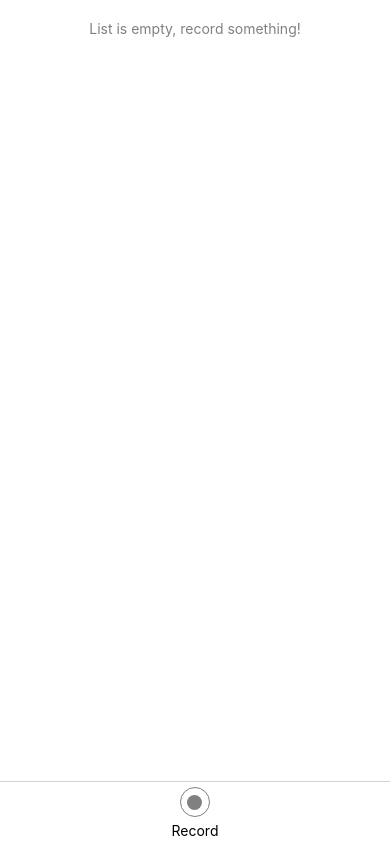
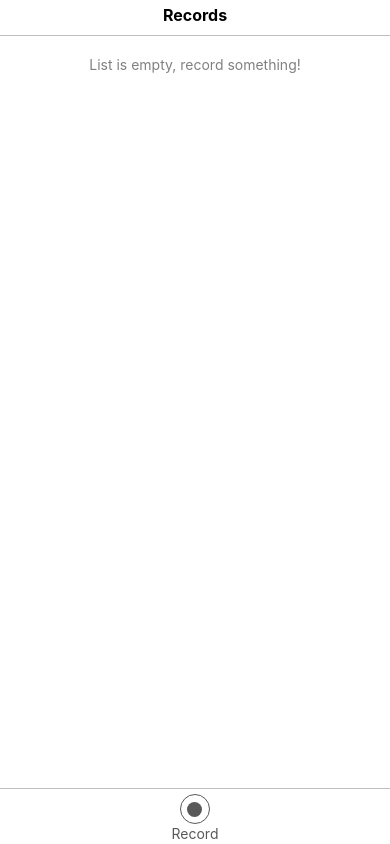
Before and after one commit to letsbelopez/hill-pass, a React Native app: screen / in a window 390 px wide. Built offline with nearby package versions, Linux system fonts and the light colour scheme.

Commit message:
minor design changes: Icons, Layout order

```diff
--- a/components/RecordItem.js
+++ b/components/RecordItem.js
@@ -9,8 +9,8 @@ export default function RecordItem({record, onPress}) {
       <View style={{flexDirection: 'row', justifyContent: 'space-between'}}>
         <Text>{record.title}</Text>
         <View style={{alignItems: 'flex-end'}}>
+          <Text>{record.count}</Text>
           <TimerDisplay seconds={record.milliseconds} fontSize={14} color='black' />
-          <Text>{record.count}</Text>
         </View>
       </View>
     </TouchableOpacity>
--- a/components/TimerDisplay.js
+++ b/components/TimerDisplay.js
@@ -6,7 +6,7 @@ export default function TimerDisplay(props) {
   let hours = Math.floor((props.seconds % (1000 * 60 * 60 * 24)) / (1000 * 60 * 60));
   let minutes = Math.floor((props.seconds % (1000 * 60 * 60)) / (1000 * 60));
   let seconds = Math.floor((props.seconds % (1000 * 60)) / 1000);
-  let milliseconds = Math.floor((props.seconds % (1000)) / 1);
+  let milliseconds = Math.floor((props.seconds % (1000)) / 10);
 
   return (
     <View style={styles.container}>
@@ -14,8 +14,8 @@ export default function TimerDisplay(props) {
       { hours > 0 ? <Text>{`${hours}h`}</Text> : null }
       { hours > 0 ? <Text>{`${hours}h`}</Text> : null }
       <Text style={{...styles.text, fontSize: props.fontSize, color: props.color}}>{`${minutes}`.padStart(2, '0')}:</Text>
-      <Text style={{...styles.text, fontSize: props.fontSize, color: props.color}}>{`${seconds}`.padStart(2, '0')}:</Text>
-      <Text style={{...styles.text, fontSize: props.fontSize, color: props.color}}>{`${milliseconds}`.padStart(3, '0')}</Text>
+      <Text style={{...styles.text, fontSize: props.fontSize, color: props.color}}>{`${seconds}`.padStart(2, '0')}.</Text>
+      <Text style={{...styles.text, fontSize: props.fontSize, color: props.color}}>{`${milliseconds}`.padStart(2, '0')}</Text>
     </View>
   );
 }
--- a/screens/FinishScreen.js
+++ b/screens/FinishScreen.js
@@ -15,16 +15,16 @@ export default function FinishScreen(props) {
     }}>
       <View style={styles.horizontalRow}>
         <View style={styles.stat}>
+          <Text style={styles.statLabel}>Count</Text>
+          <Text style={{fontSize: 20}}>{props.count}</Text>
+        </View>
+        <View style={{borderWidth: 0.5, borderColor: 'grey', height: '35%'}} />
+        <View style={styles.stat}>
           <Text style={styles.statLabel}>Time</Text>
           <TimerDisplay seconds={props.milliseconds} fontSize={20} />
         </View>
-        <View style={{borderWidth: 0.5, borderColor: 'grey', height: '35%'}} />
-        <View style={styles.stat}>
-          <Text style={styles.statLabel}>Count</Text>
-          <Text style={{fontSize: 20}}>{props.count}</Text>
-        </View>
       </View>
-      <View style={styles.header}><Text style={styles.statLabel}>CUSTOMIZE YOUR TIMER</Text></View>
+      <View style={styles.header}><Text style={{...styles.statLabel, color: 'white'}}>ACTIVITY</Text></View>
       <View style={{...styles.formItem, ...styles.horizontalRow}}>
         <Text style={styles.formItemLabel}>Name:</Text>
         <TextInput placeholder="Title your recording" value={value} onChangeText={text => setTitle(text)} />
@@ -52,7 +52,7 @@ const styles = StyleSheet.create({
   header: {
     paddingVertical: 10,
     paddingHorizontal: 20,
-    backgroundColor: 'lightgrey'
+    backgroundColor: 'black'
   },
   formItem: {
     padding: 20,
--- a/screens/RecordingScreen.js
+++ b/screens/RecordingScreen.js
@@ -2,6 +2,7 @@ import { StatusBar } from 'expo-status-bar';
 import React from 'react';
 import { StyleSheet, Text, View, TouchableOpacity, Button, SafeAreaView, Modal } from 'react-native';
 import AsyncStorage from '@react-native-async-storage/async-storage';
+import { Ionicons } from '@expo/vector-icons';
 
 import TimerDisplay from '../components/TimerDisplay';
 import FinishScreen from './FinishScreen';
@@ -98,16 +99,18 @@ export default class RecordingScreen extends React.Component {
     return (
       <SafeAreaView style={styles.container}>
         <View style={styles.sectionVertical}>
+          <Text style={styles.label}>COUNT</Text>
+          <Text style={{fontSize: 100}}>{count}</Text>
+        </View>
+        <View style={{...styles.sectionVertical, ...styles.borderTopBottom}}>
           <Text style={styles.label}>TIME</Text>
           <TimerDisplay seconds={seconds} fontSize={75} color='black' />
         </View>
-        <View style={{...styles.sectionVertical, ...styles.borderTop}}>
-          <Text style={styles.label}>COUNT</Text>
-          <Text style={{fontSize: 100}}>{count}</Text>
-        </View>
-        <View style={{...styles.sectionHorizontal, ...styles.borderTop}}>
+        <View style={{...styles.sectionHorizontal}}>
           <View style={styles.buttonContainer}>
-            <Button onPress={this.onCountDown} title="-" />
+            <TouchableOpacity onPress={this.onCountDown}>
+              <Ionicons name="ios-remove" size={60}   />
+            </TouchableOpacity>
             <TouchableOpacity onPress={interval ? this.onStopClock : this.onStartClock}>
               <View style={interval ? styles.stopButton : styles.resumeButton}>
                 {interval ? <View style={styles.stopIcon}></View> : <Text style={{fontWeight: 'bold'}}>RESUME</Text>}
@@ -120,7 +123,9 @@ export default class RecordingScreen extends React.Component {
                 </View>
               </TouchableOpacity>
             )}
-            <Button onPress={this.onCountUp} title="+" />
+            <TouchableOpacity onPress={this.onCountUp}>
+              <Ionicons name="ios-add" size={60}   />
+            </TouchableOpacity>
           </View>
         </View>
 
@@ -167,9 +172,10 @@ const styles = StyleSheet.create({
     width: '90%',
     flex: 1,
   },
-  borderTop: {
-    borderTopColor: 'lightgrey',
+  borderTopBottom: {
+    borderColor: 'lightgrey',
     borderTopWidth: 1,
+    borderBottomWidth: 1,
   },
   stopButton: {
     width: 75,
--- a/screens/RecordsScreen.js
+++ b/screens/RecordsScreen.js
@@ -45,6 +45,9 @@ export default function RecordsScreen(props) {
 
   return (
     <SafeAreaView style={styles.container}>
+      <View style={styles.header}>
+        <Text style={styles.headerTitle}>Records</Text>
+      </View>
       <FlatList
         data={data}
         renderItem={renderItem}
@@ -76,21 +79,25 @@ export default function RecordsScreen(props) {
   );
 }
 
+const hpLightGrey = 'hsla(0, 0%, 75%, 1)';
+const hpFlatBlack = 'hsla(0, 0%, 15%, 1)';
+const hpTabsColor = 'hsla(0, 0%, 35%, 1)';
+
 const styles = StyleSheet.create({
   container: {
     flex: 1,
     backgroundColor: 'white'
   },
   separator: {
-    backgroundColor: 'lightgrey',
+    backgroundColor: hpFlatBlack,
     height: 1,
-    marginLeft: 20
+    marginHorizontal: 20,
   },
   footer: {
     paddingTop: 5,
-    paddingBottom: 5,
+    paddingBottom: 2,
     borderTopWidth: 1,
-    borderTopColor: 'lightgrey',
+    borderTopColor: hpLightGrey,
     backgroundColor: 'white'
   },
   recordButton: {
@@ -99,14 +106,15 @@ const styles = StyleSheet.create({
     alignItems: 'center',
   },
   recordButtonLabel: {
-    marginTop: 5
+    marginTop: 1,
+    color: hpTabsColor,
   },
   recordIconOuter: {
     height: 30,
     width: 30,
     borderRadius: 30 *2,
     borderWidth: 1,
-    borderColor: 'grey',
+    borderColor: hpTabsColor,
     alignItems: 'center',
     justifyContent: 'center',
   },
@@ -114,11 +122,23 @@ const styles = StyleSheet.create({
     height: 15,
     width: 15,
     borderRadius: 15 * 2,
-    backgroundColor: 'grey'
+    backgroundColor: hpTabsColor
   },
   emptyComponent: {
     padding: 20,
     justifyContent: 'center',
     alignItems: 'center',
   },
+  header: {
+    alignItems: 'center',
+    paddingTop: 5,
+    paddingBottom: 10,
+    borderBottomWidth: 1,
+    borderBottomColor: hpLightGrey,
+    backgroundColor: 'white',
+  },
+  headerTitle: {
+    fontWeight: 'bold',
+    fontSize: 16,
+  }
 });
```
